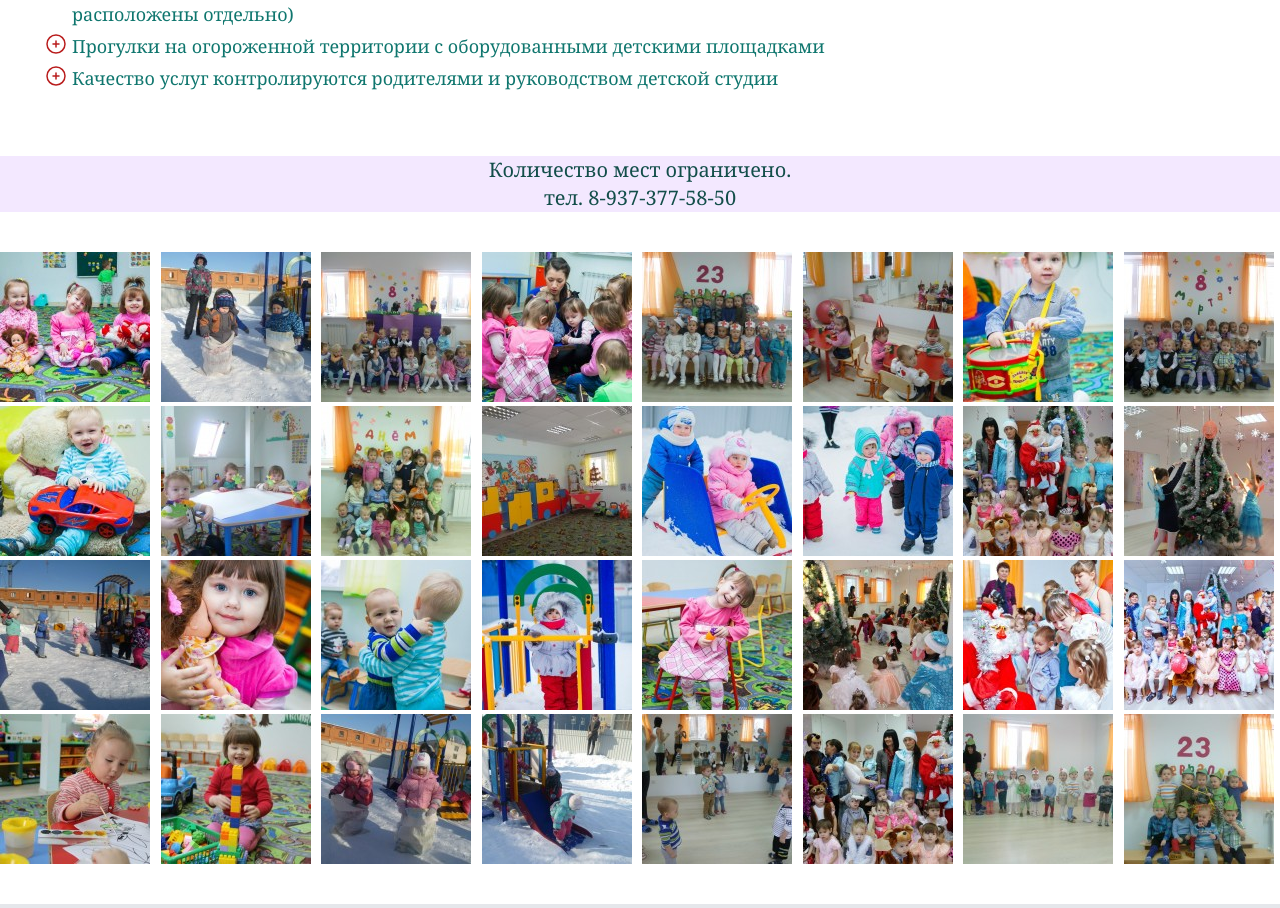
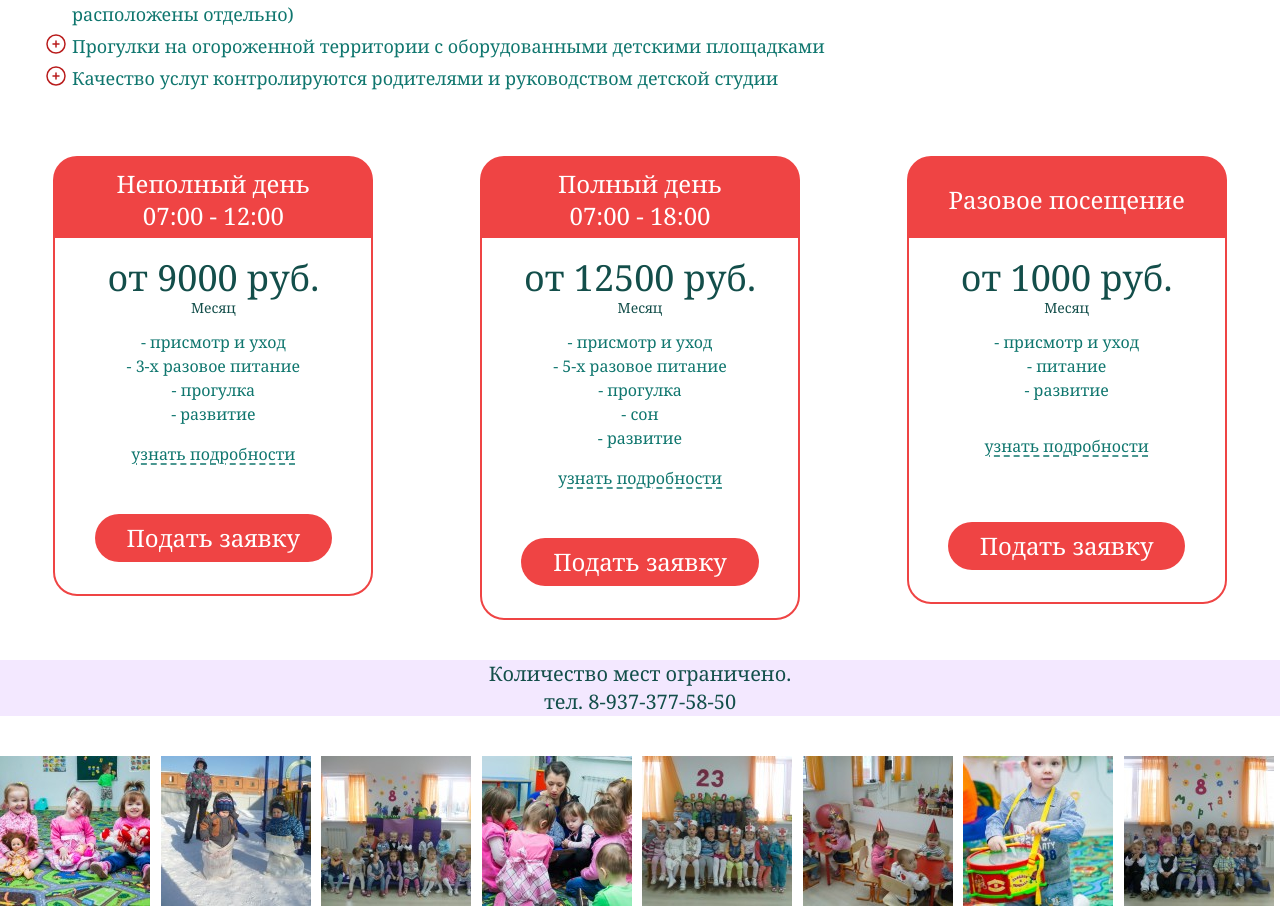
Before and after one commit to dcontm/gold-key-nuxt, a Nuxt app: page /detskij-sadik in a window 1280 px wide. Shown: the part 1220-2128 px from the top of the page. Built offline with nearby package versions, Linux system fonts and the light colour scheme.

Commit message:
add price block

```diff
--- a/pages/detskij-sadik.vue
+++ b/pages/detskij-sadik.vue
@@ -89,6 +89,61 @@
         </li>
       </ul>
     </div>
+
+    <!-- Цены -->
+    <div class="font-serif text-center mr- md:flex md:justify-around">
+      <div class="m-5 md:w-80">
+        <div class="text-white bg-red-500 text-2xl text-bold rounded-t-3xl h-20 pt-3">
+          <p>Неполный день</p>
+          <p>07:00 - 12:00</p>
+        </div>
+        <div class="border-red-500 border-2 rounded-b-3xl text-teal-700">
+          <p class="mt-5 text-4xl text-bold text-teal-900">от 9000 руб.
+          <p class="text-sm text-teal-900">Месяц</p>
+          <p class="mt-3">- присмотр и уход</p>
+          <p>- 3-х разовое питание</p>
+          <p>- прогулка</p>
+          <p>- развитие</p>
+          <p class="my-4 text-bold underline underline-offset-4 decoration-dashed hover:text-teal-900  hover:decoration-red-500">узнать подробности</p>
+          <button class="py-2 px-8 my-8 text-white text-2xl bg-red-500 rounded-3xl hover:border-2">Подать заявку</button>
+        </div>
+      </div>
+
+      <div class="m-5 md:w-80">
+        <div class="text-white bg-red-500 text-2xl text-bold rounded-t-3xl h-20 pt-3">
+          <p>Полный день</p>
+          <p>07:00 - 18:00</p>
+        </div>
+        <div class="border-red-500 border-2 rounded-b-3xl text-teal-700">
+          <p class="mt-5 text-4xl text-bold text-teal-900">от 12500 руб.
+          <p class="text-sm text-teal-900">Месяц</p>
+          <p class="mt-3">- присмотр и уход</p>
+          <p>- 5-х разовое питание</p>
+          <p>- прогулка</p>
+          <p>- сон</p>
+          <p>- развитие</p>
+          <p class="my-4 text-bold underline underline-offset-4 decoration-dashed hover:text-teal-900  hover:decoration-red-500">узнать подробности</p>
+          <button class="py-2 px-8 my-8 text-white text-2xl bg-red-500 rounded-3xl hover:border-2">Подать заявку</button>
+        </div>
+      </div>
+
+      <div class="m-5 md:w-80">
+        <div class="text-white bg-red-500 text-2xl text-bold rounded-t-3xl h-20 pt-7">
+          <p>Разовое посещение</p>
+        </div>
+        <div class="border-red-500 border-2 rounded-b-3xl text-teal-700">
+          <p class="mt-5 text-4xl text-bold text-teal-900">от 1000 руб.
+          <p class="text-sm text-teal-900">Месяц</p>
+          <p class="mt-3">- присмотр и уход</p>
+          <p>- питание</p>
+          <p>- развитие</p>
+          <p class="my-4 py-4 text-bold underline underline-offset-4 decoration-dashed hover:text-teal-900  hover:decoration-red-500">узнать подробности</p>
+          <button class="py-2 px-8 my-8 text-white text-2xl bg-red-500 rounded-3xl hover:border-2">Подать заявку</button>
+        </div>
+      </div>
+    </div>
+
+
     <div class="bg-purple-100 md:px-5 my-5 text-bold text-teal-900 text-xl font-serif text-center">
       <p>Количество мест ограничено.</p>
       <p><a href="tel:8-937-377-58-50">тел. 8-937-377-58-50</a></p>
@@ -195,6 +250,7 @@
         </a>
       </div>
     </div>
+
     <footer-bar />
   </div>
 </template>
```
